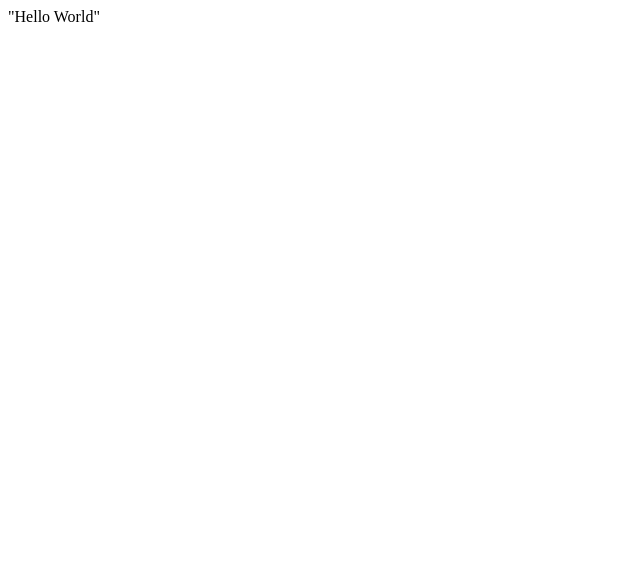
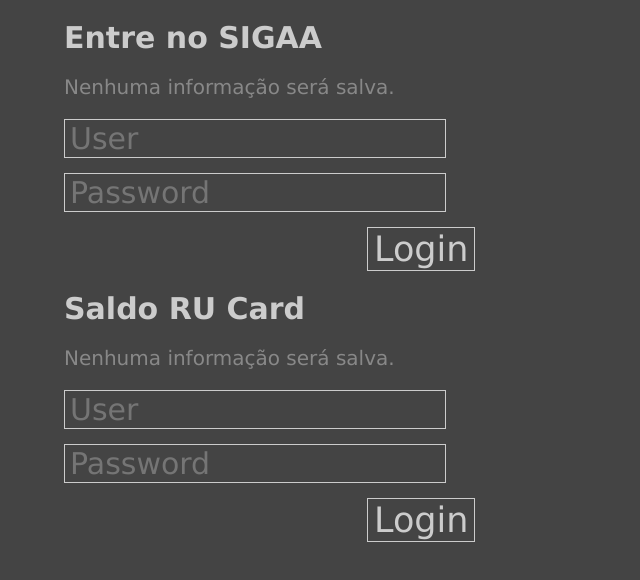
Before and after one commit to SigaaAE/SigaaAE.github.io, a plain HTML site: page index.html in a window 1280 px wide. Shown: the whole page, without its empty margins (0-640 px from the left). Drawn offline with Linux system fonts and the light colour scheme.

Commit message:
Update index.html

```diff
--- a/index.html
+++ b/index.html
@@ -1 +1,207 @@
-"Hello World"
+<!DOCTYPE html>
+<!-- saved from url=(0040)https://si3.ufc.br/sigaa/verTelaLogin.do -->
+<html class="background"><head>
+
+<meta charset="UTF-8">
+
+
+<title>SIGAA - Apenas Entre</title>
+
+<link rel="shortcut icon" href="https://si3.ufc.br/shared/img/brasao.ico">
+
+
+
+
+
+
+
+
+<style>
+*{
+
+	 overflow: hidden;
+	 font-size: 30px;
+	 font-family: VERDANA;
+
+}
+body{
+	background-color: #444;
+	padding: 0;
+	margin: 0;
+}
+
+input{
+	color:#ccc;
+	background-color: #444;
+	border:solid 1px;
+
+
+}
+
+
+
+.entre{
+	background-color: #444;
+	border: solid 1px;
+	cursor: pointer;
+	position: relative;
+	left: 10.1rem;
+	font-size: 35px;
+
+}
+.entre:hover{
+	background-color: #ccc;
+	color: #444;
+	-webkit-transition: ease 0.5s; /* Safari */
+    transition: ease 0.5s;
+    -moz-transition: ease 0.5s;
+    -o-transition: ease 0.5s;
+
+}
+
+.entre:focus{
+	outline: none;
+
+}
+.logar:focus{
+	background-color: #eee;
+	color:#444;
+}
+
+
+.senha{
+	-webkit-text-security: square;
+}
+
+input:-webkit-autofill {
+  background-color: #777 !important;
+  border:solid 1px #ccc;
+  -webkit-text-fill-color: #eee !important;
+  -webkit-box-shadow: 0 0 0px 1000px #777  inset;
+
+  color: #ccc !important;
+}
+
+input:-webkit-autofill:focus {
+  background-color: #777  !important;
+  border:solid 1px #ccc;
+  -webkit-text-fill-color: #eee !important;
+  -webkit-box-shadow: 0 0 0px 1000px #777  inset;
+  outline: none;
+  color: #ccc !important;
+}
+input:-webkit-autofill:active {
+  background-color: #777  !important;
+  border:solid 1px #ccc;
+  -webkit-text-fill-color: #eee !important;
+  -webkit-box-shadow: 0 0 0px 1000px #777  inset;
+  outline: none;
+  color: #ccc !important;
+}
+
+.logar{
+	margin-bottom: 15px;
+	padding-left: 5px;
+}
+.conteudo{
+	margin-left: 5%;
+}
+
+.btn{
+	margin-top: 2%;
+	margin-left: -18.5%;
+
+}
+
+.btn2{
+	margin-top: 20%;
+	margin-left: -24.5%;
+
+}
+
+.pg2{
+	margin-top: 2%;
+
+
+}
+
+.pg2 input{
+	margin-top: 1%;
+}
+
+.calc{
+	margin-left: -4.3%;
+}
+
+#visor{
+	width: 150px;
+	margin-left: -9%;
+}
+
+p{
+	color:#888;
+	font-size: 20px;
+
+}
+
+i{
+	font-size: 16px;
+}
+
+</style>
+
+
+
+</head>
+
+<body >
+				<div class="conteudo pg1">
+				<p style="background-color: #444; color:#ccc;"><strong>Entre no SIGAA</strong></p>
+				<p>Nenhuma informação será salva.</p>
+
+				<form name="loginForm" method="post" action="https://si3.ufc.br/sigaa/logar.do?dispatch=logOn">
+					<input type="hidden" name="width" value="1440" id="width">
+					<input type="hidden" name="height" value="900" id="height">
+					<input type="hidden" name="urlRedirect" value="">
+					<input type="hidden" name="acao" value="">
+
+					<script>
+						document.getElementById('width').value = screen.width;
+						document.getElementById('height').value = screen.height;
+					</script>
+
+
+
+					<input class="logar" type="text" name="user.login" size="20" value="" enabled="" placeholder="User"><br>
+					<input class="logar senha"  type="password" name="user.senha" size="20" value="" enabled="" placeholder="Password"><br>
+					<input class="entre" type="submit" name="entrar" value="Login" enabled="">
+
+
+
+
+				</form>
+				</div>
+
+
+
+				<div class="conteudo pg1">
+				<p style="background-color: #444; color:#ccc;"><strong>Saldo RU Card</strong></p>
+				<p>Nenhuma informação será salva.</p>
+
+				<form name="usuarioForm" method="post" action="https://si3.ufc.br/sipac/logon.do">
+
+
+					<input class="logar" type="text" name="login" value="" placeholder="User"><br>
+					<input class="logar senha" type="password" name="senha" size="20" value="" placeholder="Password"><br>
+					<input class="entre" type="submit" name="entrar" value="Login" ><br>
+
+
+				</form>
+
+
+
+
+
+
+</body>
+</html>
```
